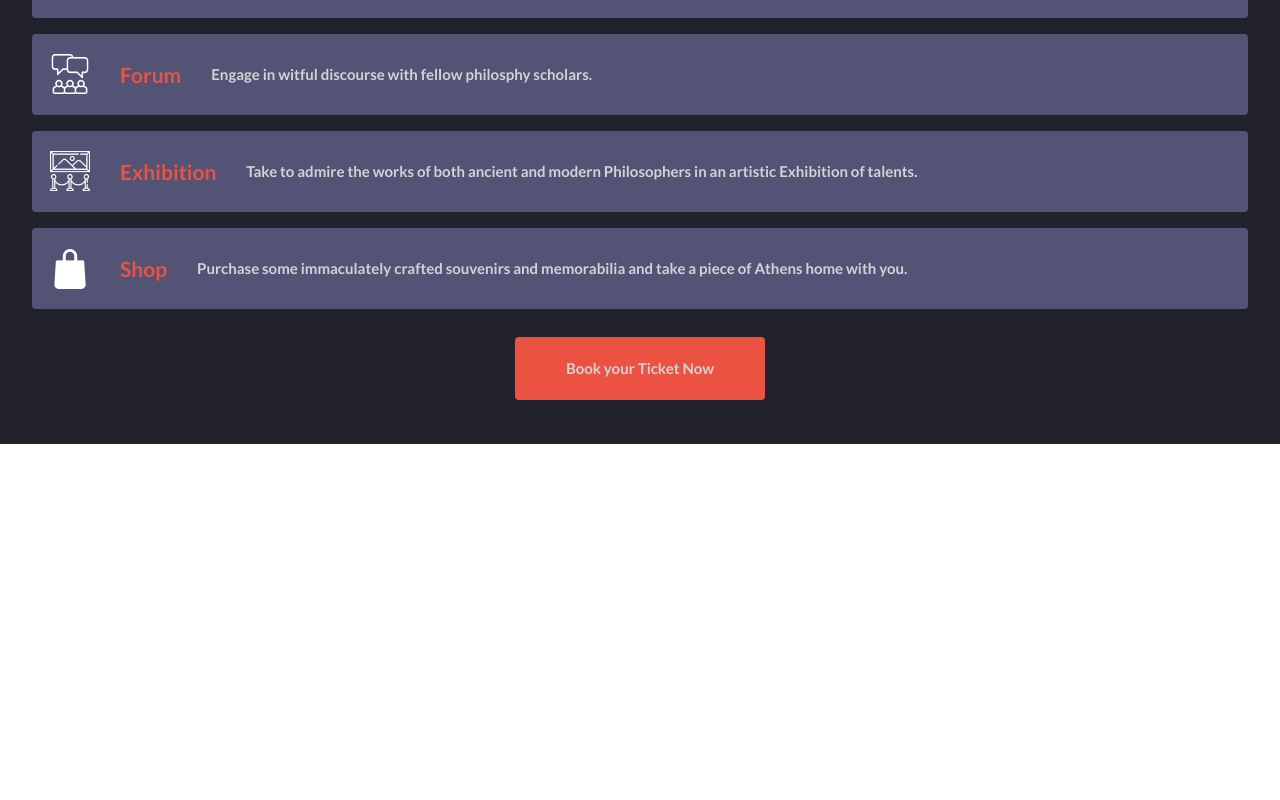
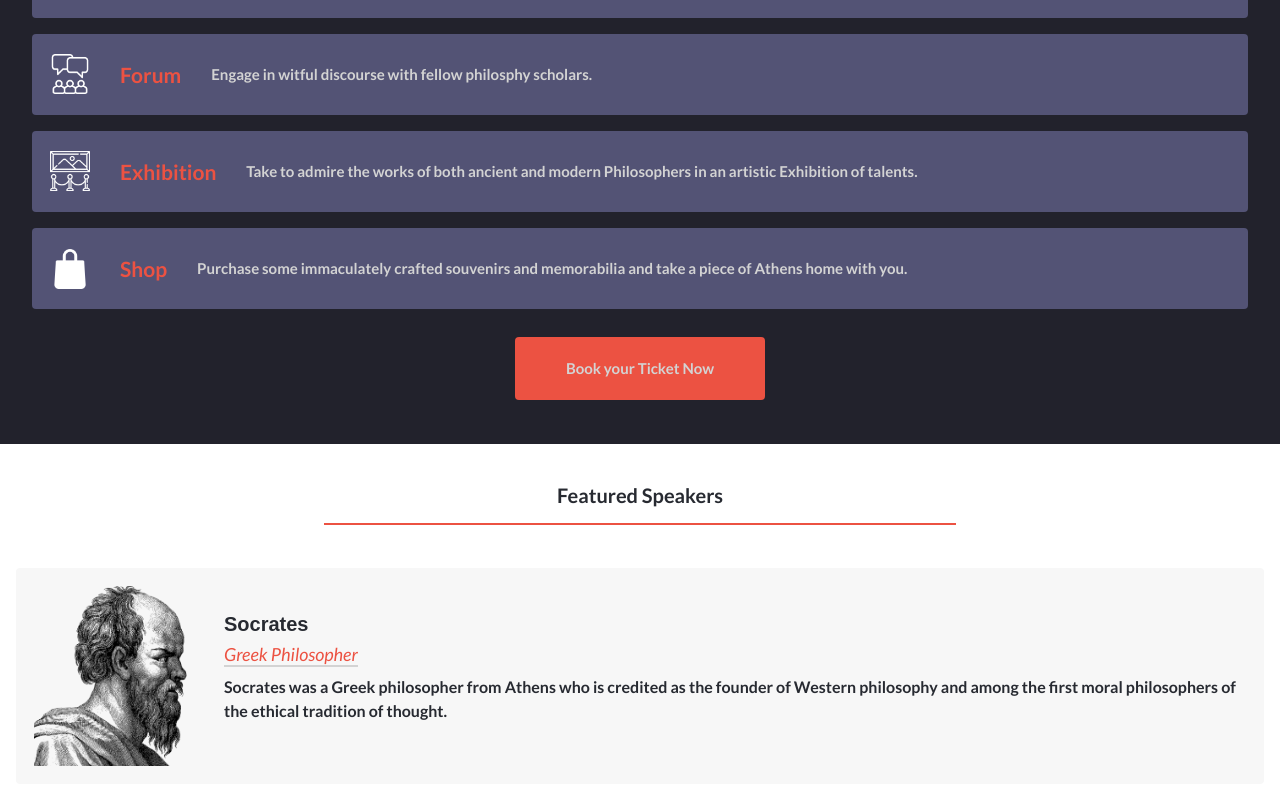
Before and after one commit to godiarksel/capstone-alpha-one, a plain HTML site: page home.html in a window 1280 px wide. Shown: the part 751-1551 px from the top of the page. Before the commit the page ends 1195 px from the top, so only its background shows below. Drawn offline with nearby package versions, Linux system fonts and the light colour scheme; a web font is replaced by a local one.

Commit message:
Add HTML and styles to featured speakers section

```diff
--- /dev/null
+++ b/css/homepage/speakersection.css
@@ -0,0 +1,43 @@
+.speakers h2 {
+  color: var(--font-color-one);
+  font-size: 20px;
+  font-weight: 600;
+  border-bottom: 2px solid var(--font-color-two);
+  width: 50%;
+  margin-top: 15px;
+  margin-bottom: 35px;
+}
+
+.speakers__container__content {
+  background: var(--bg-color-nav);
+  border-radius: 4px;
+  margin-top: 20px;
+  margin-bottom: 20px;
+}
+.speakers__container__content img {
+  width: 180px;
+  height: 180px;
+  margin: 10px;
+}
+
+.speakers__container__content h3 {
+  font-family: cocogoose, sans-serif;
+  color: var(--font-color-one);
+  font-weight: 600;
+  font-size: 20px;
+}
+
+.speakers__container__content h4 {
+  color: var(--font-color-two);
+  font-weight: 500;
+  font-size: 18px;
+  font-style: italic;
+  border-bottom: 2px solid var(--font-color-three);
+  margin-right: auto;
+}
+
+.speakers__container__content p {
+  color: var(--font-color-one);
+  font-weight: 600;
+  font-size: 16px;
+}
--- a/home.html
+++ b/home.html
@@ -9,6 +9,7 @@
   <link rel="stylesheet" href="./css/homepage/navsection.css">
   <link rel="stylesheet" href="./css/homepage/homesection.css">
   <link rel="stylesheet" href="./css/homepage/programsection.css">
+  <link rel="stylesheet" href="./css/homepage/speakersection.css">
 
   <link rel="stylesheet" href="https://cdn.jsdelivr.net/npm/bootstrap@4.0.0/dist/css/bootstrap.min.css" integrity="sha384-Gn5384xqQ1aoWXA+058RXPxPg6fy4IWvTNh0E263XmFcJlSAwiGgFAW/dAiS6JXm" crossorigin="anonymous">
   <script src="https://kit.fontawesome.com/bdd8845187.js" crossorigin="anonymous"></script>
@@ -103,7 +104,30 @@
   </div>
 </section>
 
-<section>
+<section class="speakers p-2">
+  <h2 class="text-center p-3 ml-auto mr-auto">
+    Featured Speakers
+  </h2>
+  <div class="speakers__container d-flex flex-column">
+    <div class="speakers__container__content d-flex align-items-center p-2 m-2">
+      <img src="./images/socrates.png" alt="socrates">
+      <div class="d-flex flex-column justify-content-center">
+        <h3>
+          Socrates
+        </h3>
+        <h4>
+          Greek Philosopher
+        </h4>
+        <p>
+          Socrates was a Greek philosopher from Athens who is credited as the founder of Western philosophy and among
+          the first moral philosophers of the ethical tradition of thought.
+        </p>
+      </div>
+    </div>
+    <div>
+
+    </div>
+  </div>
 
 </section>
 </main>
--- a/project.txt
+++ b/project.txt
@@ -1,6 +1,11 @@
+ICONS
 <a href="https://www.flaticon.com/free-icons/lecture" title="lecture icons">Lecture icons created by berkahicon - Flaticon</a>
 <a href="https://www.flaticon.com/free-icons/tour" title="tour icons">Tour icons created by Smashicons - Flaticon</a>
 <div> undefined <a href="https://www.flaticon.com/authors/hajicon" title="HAJICON"> HAJICON </a> from <a href="https://www.flaticon.com/" title="Flaticon">www.flaticon.com'</a></div>
 <div> undefined <a href="https://www.freepik.com" title="Freepik"> Freepik </a> from <a href="https://www.flaticon.com/" title="Flaticon">www.flaticon.com'</a></div>
 <div> undefined <a href="https://www.flaticon.com/authors/gungyoga04" title="gungyoga04"> gungyoga04 </a> from <a href="https://www.flaticon.com/" title="Flaticon">www.flaticon.com'</a></div>
 <div> undefined <a href="https://www.freepik.com" title="Freepik"> Freepik </a> from <a href="https://www.flaticon.com/" title="Flaticon">www.flaticon.com'</a></div>
+IMAGES
+Image by <a href="https://pixabay.com/users/gdj-1086657/?utm_source=link-attribution&amp;utm_medium=referral&amp;utm_campaign=image&amp;utm_content=5650230">Gordon Johnson</a> from <a href="https://pixabay.com/?utm_source=link-attribution&amp;utm_medium=referral&amp;utm_campaign=image&amp;utm_content=5650230">Pixabay</a>
+Image by <a href="https://pixabay.com/users/gdj-1086657/?utm_source=link-attribution&amp;utm_medium=referral&amp;utm_campaign=image&amp;utm_content=5671842">Gordon Johnson</a> from <a href="https://pixabay.com/?utm_source=link-attribution&amp;utm_medium=referral&amp;utm_campaign=image&amp;utm_content=5671842">Pixabay</a>
+Image by <a href="https://pixabay.com/users/vizetelly-6208731/?utm_source=link-attribution&amp;utm_medium=referral&amp;utm_campaign=image&amp;utm_content=6363862">Vizetelly</a> from <a href="https://pixabay.com/?utm_source=link-attribution&amp;utm_medium=referral&amp;utm_campaign=image&amp;utm_content=6363862">Pixabay</a>
```
Also changed, not shown: images/aristotle.png (added), images/seneca.png (added), images/socrates.png (added), 1 other file.
